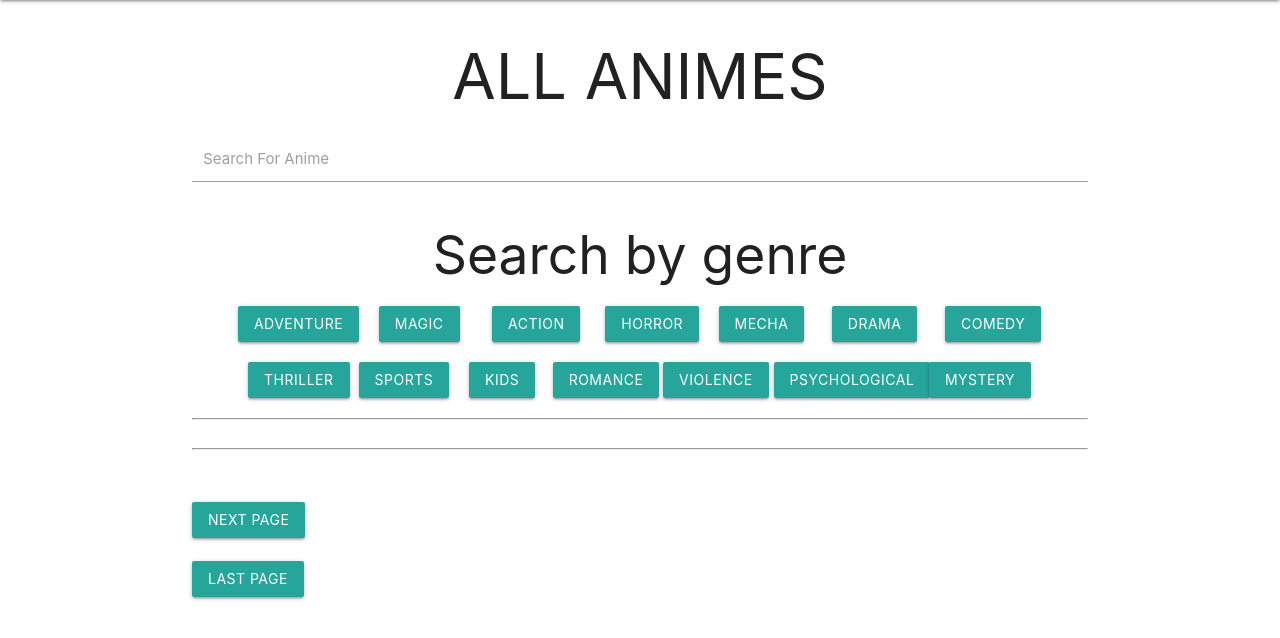
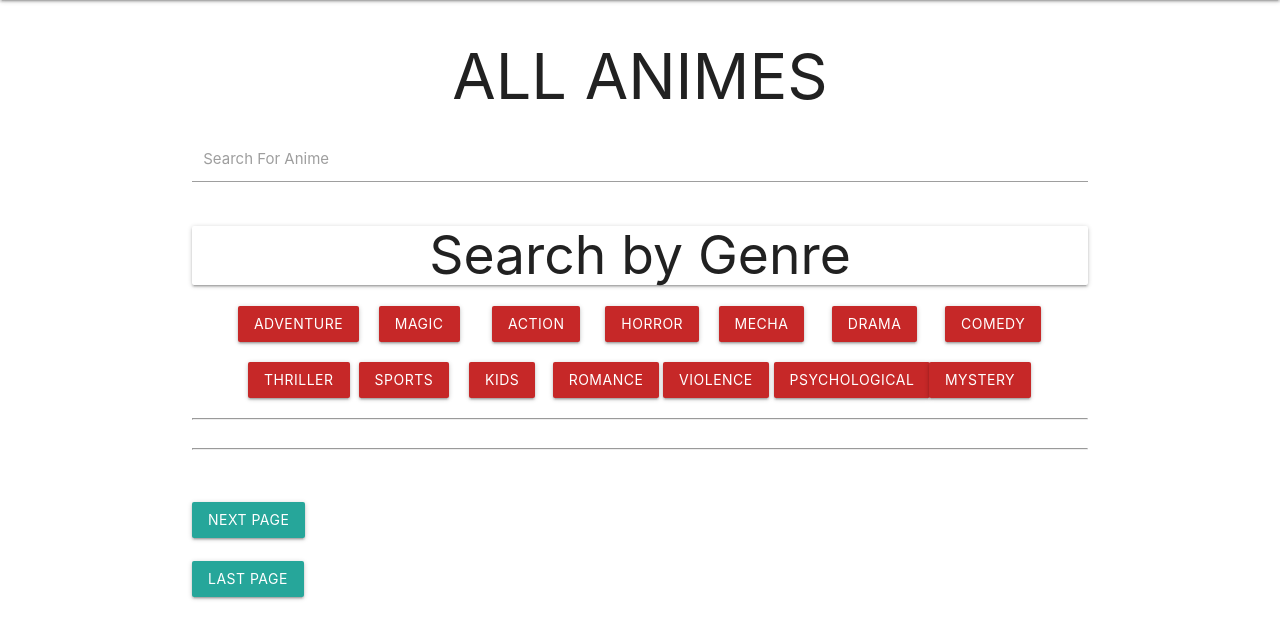
Before and after one commit to n8dizonmustard/fanime, a Django app: page /library/ in a window 1280 px wide. Shown: the part 64-702 px from the top of the page. Run offline with Django 3.2, Linux system fonts and the light colour scheme; data that the repository does not hold is empty.

Commit message:
Changed some button colors

```diff
--- a/fanime/fanime_app/templates/detail.html
+++ b/fanime/fanime_app/templates/detail.html
@@ -25,7 +25,7 @@
 <form action="{% url 'add_comment' api_anime_id %}" method="post">
     {% csrf_token %}
     {{ comment_form.as_p }}
-    <input type="submit" class="btn" value="Add Comment">
+    <input type="submit" class="btn red darken-2" value="Add Comment">
   </form>
 {% endif %}
 
--- a/fanime/fanime_app/templates/fanime_app/profile_form.html
+++ b/fanime/fanime_app/templates/fanime_app/profile_form.html
@@ -2,7 +2,7 @@
 
 {% block content %}
   {% if object %}
-    <h1>Edit <span class="teal-text">{{object.name}}</span></h1>
+    <h1>Edit <span class="red-text">{{object.name}}</span></h1>
   {% else %}
     <h1>Create Profile</h1>
   {% endif %}
@@ -14,6 +14,6 @@
       <!-- Render the inputs inside of <tr>s & <td>s -->
       {{ form.as_table }}
     </table>
-    <input type="submit" value="Submit!" class="btn">
+    <input type="submit" value="Create!" class="btn red darken-3">
   </form>
 {% endblock %}
--- a/fanime/fanime_app/templates/library.html
+++ b/fanime/fanime_app/templates/library.html
@@ -13,48 +13,52 @@
         <label for="input_text">Search For Anime</label>
     </div>
     <!-- sending over the category the user picks to urls -->
-<h2 class="center">Search by genre</h2>
+    <div class="card">
+        <h2 class="center">Search by Genre</h2>
+    </div>
+
+
     <div class="row">
 
         <div class="col s1" style="margin-left: 5%; margin-right:7%;">
             <form action="{% url 'categories' 'adventure' %}">
-            <button type="submit" class="btn">ADVENTURE</button>
+                <button type="submit" class="btn red darken-3">ADVENTURE</button>
             </form>
         </div>
 
         <div class="col s1" style="margin-right:4%;">
             <form action="{% url 'categories' 'magic' %}">
-            <button type="submit" class="btn">MAGIC</button>
+                <button type="submit" class="btn red darken-3">MAGIC</button>
             </form>
         </div>
 
         <div class="col s1" style="margin-right:4%;">
             <form action="{% url 'categories' 'action' %}">
-            <button type="submit" class="btn">ACTION</button>
+                <button type="submit" class="btn red darken-3">ACTION</button>
             </form>
         </div>
 
         <div class="col s1" style="margin-right:4%;">
             <form action="{% url 'categories' 'horror' %}">
-            <button type="submit" class="btn">HORROR</button>
+                <button type="submit" class="btn red darken-3">HORROR</button>
             </form>
         </div>
 
         <div class="col s1" style="margin-right:4%;">
             <form action="{% url 'categories' 'mecha' %}">
-            <button type="submit" class="btn">MECHA</button>
+                <button type="submit" class="btn red darken-3">MECHA</button>
             </form>
         </div>
 
         <div class="col s1" style="margin-right:4%;">
             <form action="{% url 'categories' 'drama' %}">
-            <button type="submit" class="btn">DRAMA</button>
+                <button type="submit" class="btn red darken-3">DRAMA</button>
             </form>
         </div>
 
         <div class="col s1" style="margin-right:4%;">
             <form action="{% url 'categories' 'comedy' %}">
-            <button type="submit" class="btn">COMEDY</button>
+                <button type="submit" class="btn red darken-3">COMEDY</button>
             </form>
         </div>
 
@@ -62,38 +66,38 @@
     <div class="row">
         <div class="col s1" style="margin-left:5%; margin-right:4%;">
             <form action="{% url 'categories' 'thriller' %}">
-        <button type="submit" class="btn">THRILLER</button>
+                <button type="submit" class="btn red darken-3">THRILLER</button>
             </form>
         </div>
 
         <div class="col s1" style="margin-right:4%;">
             <form action="{% url 'categories' 'sports' %}">
-        <button type="submit" class="btn">SPORTS</button>
+                <button type="submit" class="btn red darken-3">SPORTS</button>
             </form>
         </div>
         <div class="col s1" style="margin-right:1%;">
             <form action="{% url 'categories' 'kids' %}">
-        <button type="submit" class="btn">KIDS</button>
+                <button type="submit" class="btn red darken-3">KIDS</button>
             </form>
         </div>
         <div class="col s1" style="margin-right:4%;">
             <form action="{% url 'categories' 'romance' %}">
-        <button type="submit" class="btn">ROMANCE</button>
+                <button type="submit" class="btn red darken-3">ROMANCE</button>
             </form>
         </div>
         <div class="col s1" style="margin-right:4%;">
             <form action="{% url 'categories' 'violence' %}">
-        <button type="submit" class="btn">VIOLENCE</button>
+                <button type="submit" class="btn red darken-3">VIOLENCE</button>
             </form>
         </div>
         <div class="col s1" style="margin-right:9%;">
             <form action="{% url 'categories' 'psychological' %}">
-        <button type="submit" class="btn">PSYCHOLOGICAL</button>
+                <button type="submit" class="btn red darken-3">PSYCHOLOGICAL</button>
             </form>
         </div>
         <div class="col s1" style="margin-right:4%;">
             <form action="{% url 'categories' 'mystery' %}">
-        <button type="submit" class="btn">MYSTERY</button>
+                <button type="submit" class="btn red darken-3">MYSTERY</button>
             </form>
         </div>
     </div>
@@ -109,7 +113,8 @@
         <div class="col s3">
             <a href="{% url 'detail' api_anime.id %}">
                 <p>{{api_anime.attributes.canonicalTitle}}</p>
-<p><img src="{{api_anime.attributes.posterImage.small}}" alt=""><p>
+                <p><img src="{{api_anime.attributes.posterImage.small}}" alt="">
+                    <p>
             </a>
         </div>
         {%endfor%}
@@ -118,10 +123,10 @@
 
     <!-- give user the ability to go to next page if not on last page -->
     {% if page != '16143' %}
-<form action="{% url 'next' page %}" >
+    <form action="{% url 'next' page %}">
         <button class="btn">Next Page</button>
     </form><br>
-<form action="{% url 'last' %}" >
+    <form action="{% url 'last' %}">
         <button class="btn">Last Page</button>
     </form>
     {% endif %}
@@ -129,11 +134,11 @@
 
     <!-- give user the ability to go back if not on first page -->
     {%if page == '16143' %}
-<form action="{% url 'previous' page %}" >
-    <button class="btn">Previous Page</button>
+    <form action="{% url 'previous' page %}">
+        <button class="btn black">Previous Page</button>
     </form><br>
-<form action="{% url 'first' %}" >
-    <button class="btn">First Page</button>
+    <form action="{% url 'first' %}">
+        <button class="btn black">First Page</button>
     </form>
     {%endif%}
 
--- a/fanime/fanime_app/templates/next.html
+++ b/fanime/fanime_app/templates/next.html
@@ -22,9 +22,9 @@
     <button class="btn">Previous Page</button>
 </form><br>
 <form action="{% url 'next' page %}" >
-    <button class="btn">Next Page</button>
+    <button class="btn red">Next Page</button>
 </form><br>
 <form action="{% url 'last' %}" >
-    <button class="btn">Last Page</button>
+    <button class="btn red">Last Page</button>
 </form>
 {% endblock %}
--- a/fanime/fanime_app/templates/registration/login.html
+++ b/fanime/fanime_app/templates/registration/login.html
@@ -6,7 +6,7 @@
 <form method="post" action="{% url 'login' %}">
     {% csrf_token %}
     {{ form.as_p }}
-    <input type="submit" class="btn" value="login">
+    <input type="submit" class="btn red darken-3" value="login">
     <input type="hidden" name="next" value="{{ next }}">
   </form>
 
--- a/fanime/fanime_app/templates/registration/signup.html
+++ b/fanime/fanime_app/templates/registration/signup.html
@@ -8,7 +8,7 @@
 <form method="post" action="{% url 'signup' %}">
     {% csrf_token %}
     {{ form.as_p }}
-    <input type="submit" class="btn" value="signup">
+    <input type="submit" class="btn red darken-2" value="signup">
   </form>
 
 {% endblock %}
```
Lines whose indentation alone changed are shown as unchanged.
